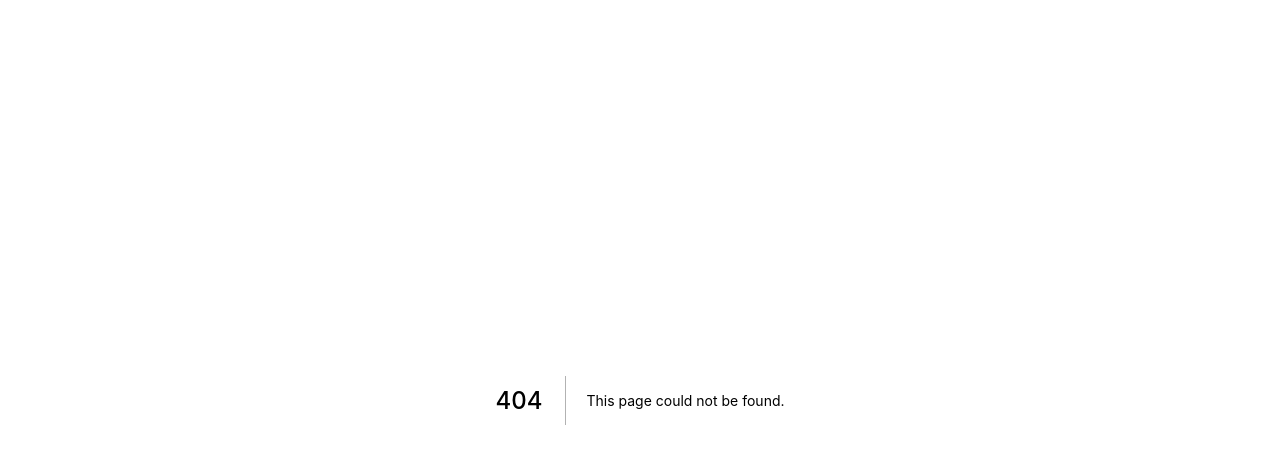
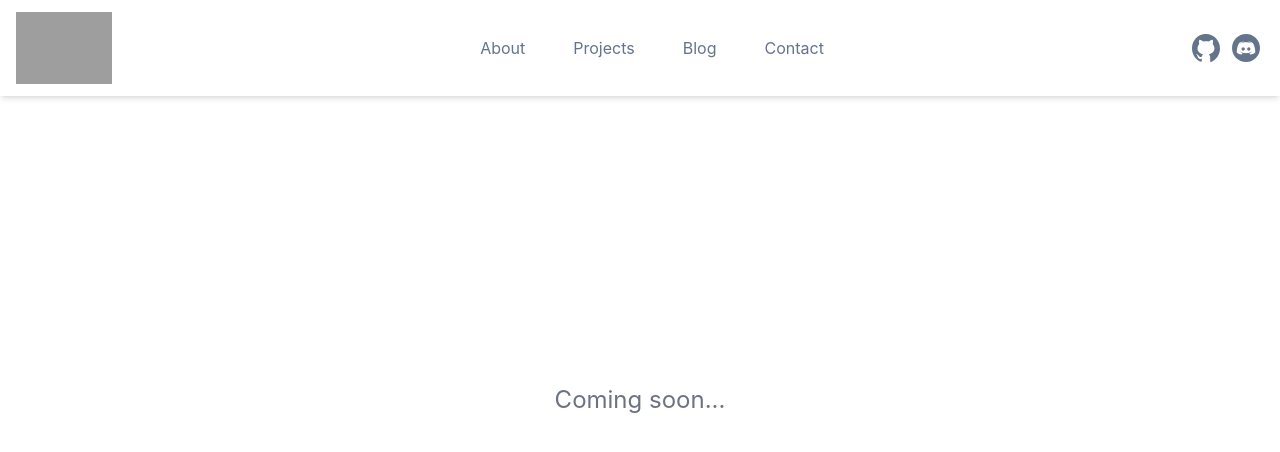
Before and after one commit to sakshamarora1/website, a Next.js app: page /blog in a window 1280 px wide. Before the commit this address had no page. Shown: the top 452 px of the page. Built offline with nearby package versions, Linux system fonts and the light colour scheme; grey boxes are pictures that could not be loaded.

Commit message:
fixed header links

```diff
--- a/components/about.js
+++ b/components/about.js
@@ -4,7 +4,7 @@ import Background from "./background";
 
 function About() {
     return (
-        <div className=" max-w-7xl mx-auto">
+        <div id="about" className=" max-w-7xl mx-auto">
             {/* Background */}
             <h2 className="text-xl font-bold text-[#0B4870] underline underline-offset-8 decoration-[#FFA62B] text-center pt-12">
                 ABOUT
--- a/components/header.js
+++ b/components/header.js
@@ -14,18 +14,20 @@ function Header() {
         <nav className="fixed top-0 z-50 w-full bg-white shadow-md px-4">
             <div className="flex flex-wrap justify-between items-center max-w-7xl mx-auto">
                 <div className="relative h-24 w-24">
+                    <a href="/">
                     <Image
                         src="https://raw.githubusercontent.com/builtree/assets/org/builtree-logo.svg"
                         layout="fill"
                         objectFit="contain"
                     />
+                    </a>
                 </div>
-                <nav className="relative flex space-x-2 h-10 items-center fill-slate-500 md:order-2">
-                    <div className="relative w-8 ">
-                        <GitHubLogo className="hover:fill-black" />
+                <nav className="relative flex space-x-2 h-10 items-center md:order-2">
+                    <div className="relative w-8">
+                        <a target="_blank" href="https://github.com/builtree"><GitHubLogo className="fill-slate-500 hover:fill-black" /></a>
                     </div>
                     <div className="relative w-8">
-                        <DiscordLogo className="hover:fill-[#5165F6]" />
+                        <a target="_blank" href="https://discord.gg/9BtRZhJb9G"><DiscordLogo className="fill-slate-500 hover:fill-[#5165F6]" /></a>
                     </div>
                     <button className=" inline-flex p-3 items-center hover:bg-orange-400 rounded md:hidden ml-auto hover:text-white outline-none" onClick={handleClick} >
                         <svg className="w-6 h-6" fill="none" stroke="currentColor" viewBox="0 0 24 24" xmlns="http://www.w3.org/2000/svg" >
@@ -44,7 +46,7 @@ function Header() {
                     <ul className="flex flex-col md:flex-row md:space-x-12 text-base text-slate-500">
                         <li>
                             <a
-                                href="#"
+                                href="/#about"
                                 className="md:hover:border-b-2 pb-1 border-b-orange-400 hover:font-semibold"
                             >
                                 About
@@ -60,7 +62,7 @@ function Header() {
                         </li>
                         <li>
                             <a
-                                href="#"
+                                href="/blog"
                                 className="md:hover:border-b-2 pb-1 border-b-orange-400 hover:font-semibold"
                             >
                                 Blog
@@ -68,7 +70,7 @@ function Header() {
                         </li>
                         <li>
                             <a
-                                href="#"
+                                href="mailto:contact@builtree.org"
                                 className="md:hover:border-b-2 pb-1 border-b-orange-400 hover:font-semibold"
                             >
                                 Contact
--- a/components/projects/project_card.js
+++ b/components/projects/project_card.js
@@ -11,8 +11,8 @@ function ProjectCard({image, title, description, github, deployment}) {
         <div className="hidden group-hover:flex group-hover:flex-col items-center px-5">
           <p className="text-sm text-center font-medium mb-4">{description}</p>
           <div className="flex flex-row justify-center gap-4">
-            <GitHubLogo className="fill-slate-500 hover:fill-black" onClick={() => window.open(github, "_blank")}/>
-            <DeploymentLogo className="fill-slate-500 hover:fill-black" onClick={() => window.open(deployment, "_blank")}/>
+            <a target="_blank" href={github}><GitHubLogo className="fill-slate-500 hover:fill-black"/></a>
+            <a target="_blank" href={deployment}><DeploymentLogo className="fill-slate-500 hover:fill-black"/></a>
           </div>
         </div>
       </div>
--- /dev/null
+++ b/pages/blog.js
@@ -0,0 +1,23 @@
+import Head from "next/head";
+import Header from "../components/header";
+
+export default function Home() {
+    return (
+        <div>
+            <Head>
+                <title>Builtree</title>
+                <meta
+                    name="description"
+                    content="Generated by create next app"
+                />
+                <link rel="icon" href="/favicon.ico" />
+            </Head>
+            <Header />
+            <main className="relative">
+                <div className="flex h-screen w-full justify-center items-center">
+                    <h1 className="text-2xl text-gray-500">Coming soon...</h1>
+                </div>
+            </main>
+        </div>
+    );
+}
```
